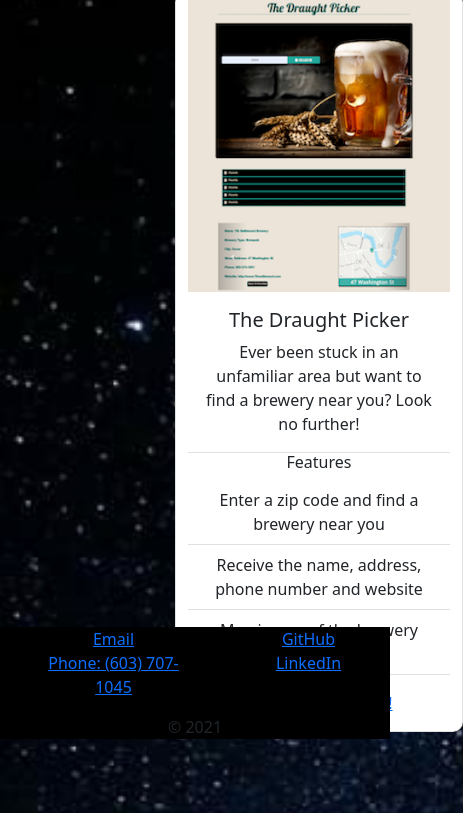
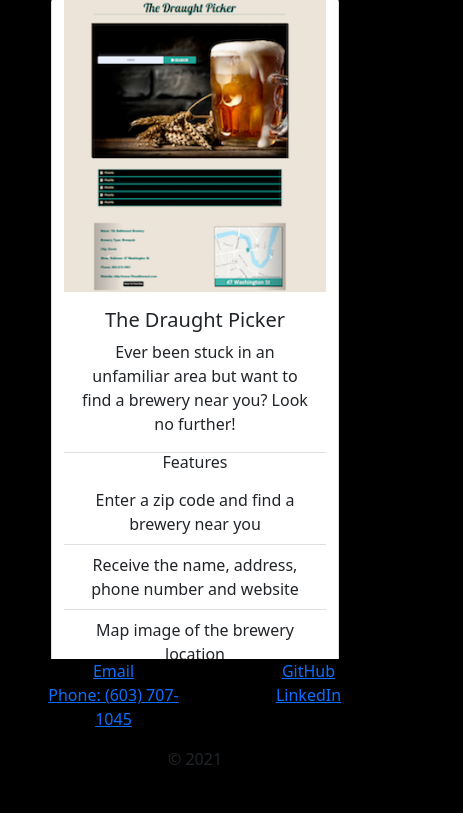
Before and after one commit to Josephjlyons/Responsive-Portfolio, a plain HTML site: page portfolio.html in a window 390 px wide. Shown: the part 105-918 px from the top of the page, 463 px wide, since content can reach past the window. Drawn offline with nearby package versions, Linux system fonts and the light colour scheme.

Commit message:
fix footer height

```diff
--- a/page.css
+++ b/page.css
@@ -21,19 +21,21 @@
 #imageofme{
     padding: 5px 10px;
 }
-/* About me Portfoli Contact page header */
+/* About me Portfolio Contact page header */
 .about, .contactme, .portheader{
     font-weight: bold;
     color: white;
     font-family: cursive;
     text-align: center;
     text-decoration-line: underline ;
+
+
 }
 /* About me information */
 .greetings {
     font-family: 'Yanone Kaffeesatz', sans-serif;
     font-size: x-large;
-    padding: 2px;
+    padding: 5px;
     color: white;
 }
 
@@ -52,7 +54,8 @@
 }
 
 .portCard{
-    margin-left: 175px;
+    margin-left: auto;
+    margin-right: auto;
     float: left;
     border-radius: 10px;
     position: relative;
@@ -65,6 +68,7 @@
     background-color: black;
     position: fixed;
     bottom:0px;
+    height: 80px;
     width: 100%;
     margin-left: 0;
     margin-right: 0;
@@ -72,6 +76,7 @@
 
 @media only screen and (max-width: 720px){
     .body{
-        background-image: url(./Assets/nightsky.jpg)
+        /* background-image: url(./Assets/nightsky.jpg) */
+        background: black;
     }
     }
```
